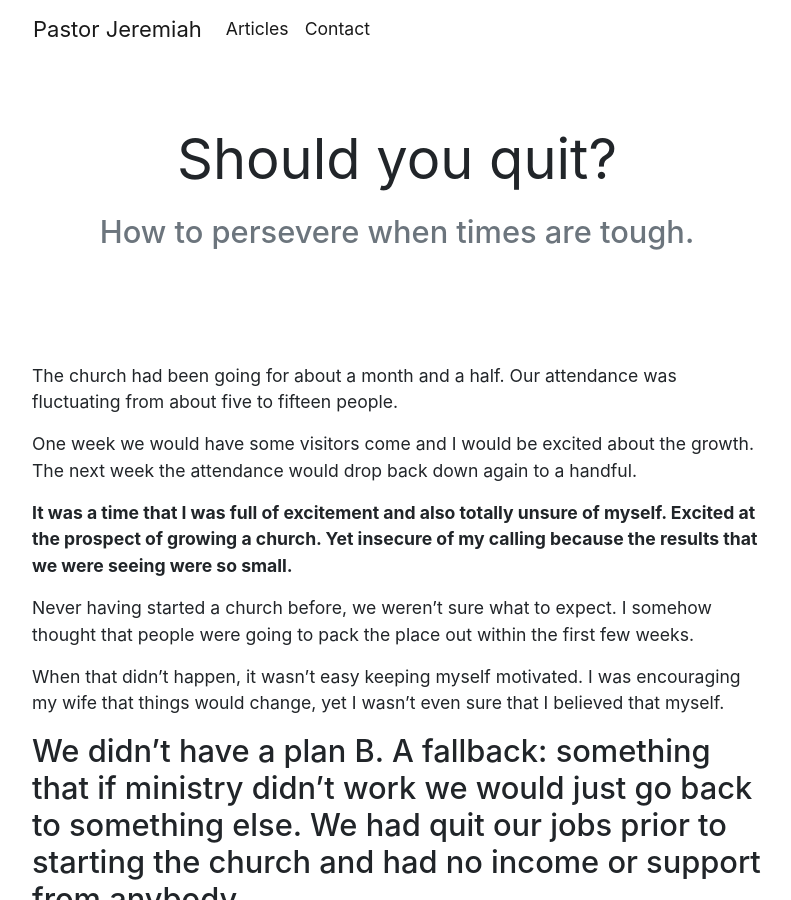
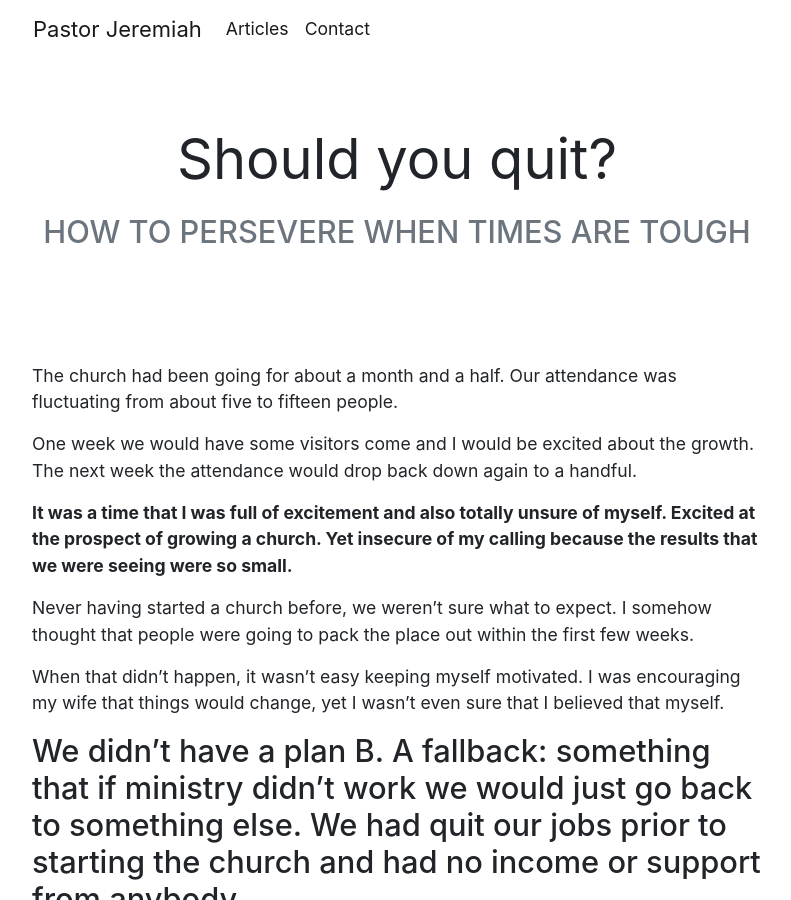
Before and after one commit to jmofyi/pastorjeremiah, a Jekyll site: the page built from _posts/2019-02-01-should-you-quit.md, in a window 1280 px wide and 900 px high. Shown: the whole window, without its empty margins (243-1034 px from the left). Built offline with Jekyll 4.4.1, drawn with Linux system fonts in a browser that asks for light colours; part of the change alters nothing that is shown.

```diff
--- a/_posts/2019-02-01-should-you-quit.md
+++ b/_posts/2019-02-01-should-you-quit.md
@@ -1,11 +1,12 @@
 ---
 title: Should you quit?
-description: How to persevere when times are tough.
+description: HOW TO PERSEVERE WHEN TIMES ARE TOUGH
 image: ''
 tags:
 - being called
-date: 2019-02-13 00:00:00 -0500
+date: 2019-02-13 05:00:00 +0000
 layout: post
+
 ---
 The church had been going for about a month and a half. Our attendance was fluctuating from about five to fifteen people.
 
```
